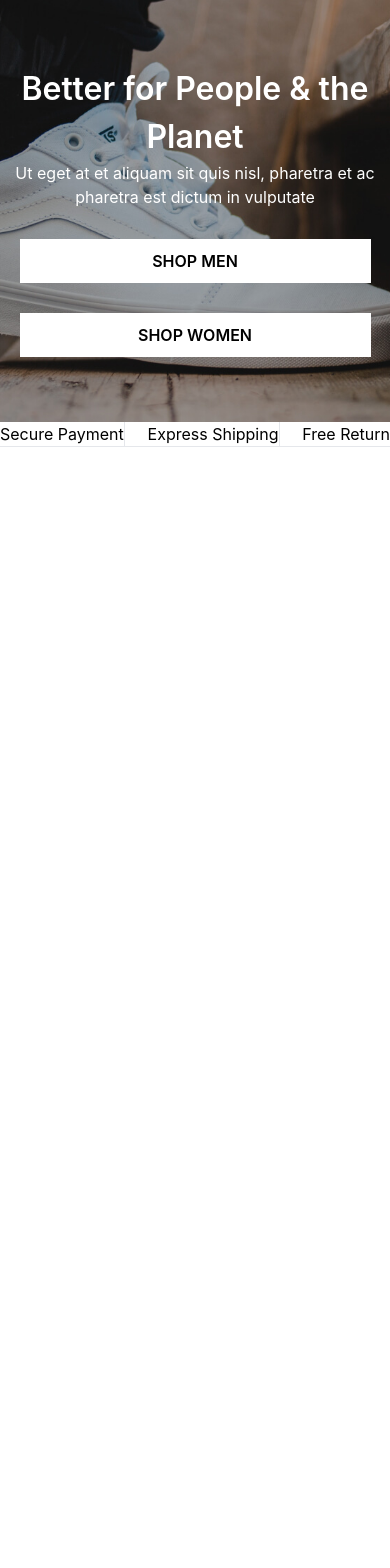
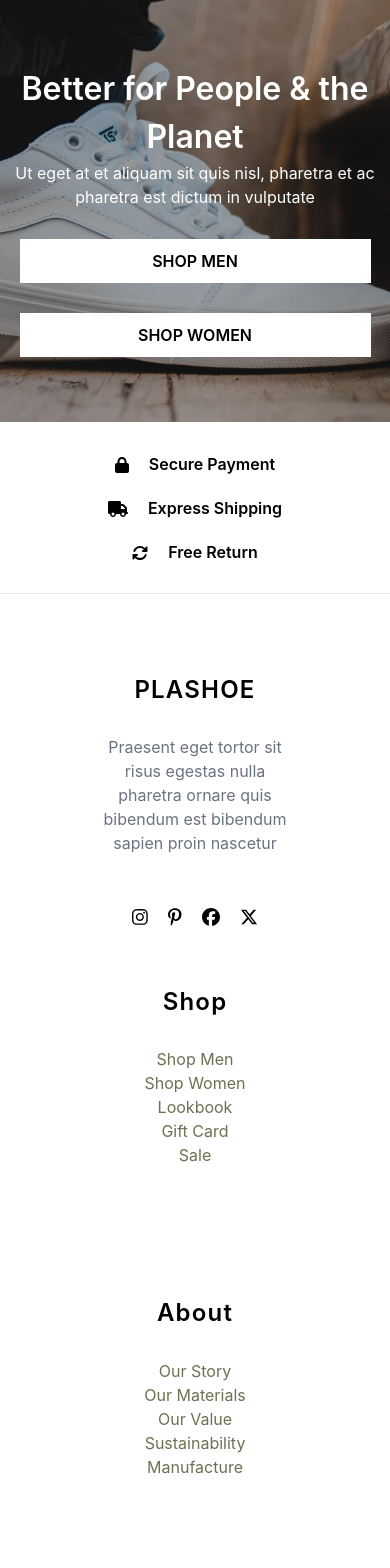
Before and after one commit to Mrking092/Ecommerce-Fork, a React (Create React App) app in the folder my-app/: page / in a window 390 px wide. Shown: the top 1568 px of the page. Before the commit the page ends 844 px from the top, so only its background shows below. Built offline with nearby package versions, Linux system fonts and the light colour scheme.

Commit message:
finishing footer

```diff
--- a/my-app/package.json
+++ b/my-app/package.json
@@ -3,6 +3,11 @@
   "version": "0.1.0",
   "private": true,
   "dependencies": {
+    "@fortawesome/fontawesome-svg-core": "^6.6.0",
+    "@fortawesome/free-brands-svg-icons": "^6.6.0",
+    "@fortawesome/free-regular-svg-icons": "^6.6.0",
+    "@fortawesome/free-solid-svg-icons": "^6.6.0",
+    "@fortawesome/react-fontawesome": "^0.2.2",
     "@testing-library/jest-dom": "^5.17.0",
     "@testing-library/react": "^13.4.0",
     "@testing-library/user-event": "^13.5.0",
--- a/my-app/src/Components/zeroz/Footer/Footer.js
+++ b/my-app/src/Components/zeroz/Footer/Footer.js
@@ -1,6 +1,9 @@
 import {FontAwesomeIcon} from '@fortawesome/react-fontawesome'
-import {faBagShopping, faUser, faXmark} from '@fortawesome/free-solid-svg-icons'
+import {faArrowsRotate, faLock, faTruck} from '@fortawesome/free-solid-svg-icons'
+import {faCopyright} from '@fortawesome/free-regular-svg-icons'
+import {faInstagram, faPinterestP, faFacebook, faXTwitter} from '@fortawesome/free-brands-svg-icons'
 import FooterStyle from './FooterStyle.css'
+import PaymentMethods from '../../Imgs/PaymentMethods.png'
 
 export default function Footer(){
     return(
@@ -14,19 +17,98 @@ export default function Footer(){
                 </div>
             </div>
 
-            <div className='Pros flex justify-between border-b'>
-                <div className='border-e'>
-                    <FontAwesomeIcon/>
+            <div className='pros flex justify-center border-b'>
+                <div className='border-e flex'>
+                    <FontAwesomeIcon className='icons' icon={faLock}/>
                     <p>Secure Payment</p>
                 </div>
-                <div className='border-e'>
-                    <FontAwesomeIcon/>
+                <div className='border-e flex'>
+                    <FontAwesomeIcon className='icons' icon={faTruck}/>
                     <p>Express Shipping</p>
                 </div>
-                <div className=''>
-                    <FontAwesomeIcon />
+                <div className='flex'>
+                    <FontAwesomeIcon className='icons' icon={faArrowsRotate}/>
                     <p>Free Return</p>
                 </div>
+            </div>
+
+            <div className='footerContainer flex justify-center'>
+                <div className='footerRouteContainer'>
+                    <h2 className='text-2xl tracking-wider font-semibold'>PLASHOE</h2>
+                    <p className='text-gray-500'>Praesent eget tortor sit risus egestas nulla pharetra
+                    ornare quis bibendum est bibendum sapien proin nascetur</p>
+                    <div className='iconsContainer flex gap-x-5 mt-12 text-lg'>
+                        <a href='#'><FontAwesomeIcon icon={faInstagram} /></a>
+                        <a href='#'><FontAwesomeIcon icon={faPinterestP} /></a>
+                        <a href='#'><FontAwesomeIcon icon={faFacebook} /></a>
+                        <a href='#'><FontAwesomeIcon icon={faXTwitter} /></a>
+                    </div>
+                </div>
+                <div className='footerRouteContainer'>
+                <h2 className='text-2xl tracking-wider font-semibold'>Shop</h2>
+                <ul>
+                    <li className=''>
+                        <a href='#'>Shop Men</a>
+                    </li>
+                    <li className=''>
+                        <a href='#'>Shop Women</a>
+                    </li>
+                    <li className=''>
+                        <a href='#'>Lookbook</a></li>
+                    <li className=''>
+                        <a href='#'>Gift Card</a>
+                    </li>
+                    <li className=''>
+                        <a href='#'>Sale</a>
+                    </li>
+                </ul>
+                </div>
+                <div className='footerRouteContainer'>
+                <h2 className='text-2xl tracking-wider font-semibold'>About</h2>
+                <ul>
+                    <li className=''>
+                        <a href='#'>Our Story</a>
+                    </li>
+                    <li className=''>
+                        <a href='#'>Our Materials</a>
+                    </li>
+                    <li className=''>
+                        <a href='#'>Our Value</a>
+                    </li>
+                    <li className=''>
+                        <a href='#'>Sustainability</a>
+                    </li>
+                    <li className=''>
+                        <a href='#'>Manufacture</a>
+                    </li>
+                </ul>
+                </div>
+                <div className='footerRouteContainer'>
+                <h2 className='text-2xl tracking-wider font-semibold'>Need Help?</h2>
+                <ul>
+                    <li className=''>
+                        <a href='#'>FAQs</a>
+                    </li>
+                    <li className=''>
+                        <a href='#'>Shipping & Returns</a>
+                    </li>
+                    <li className=''>
+                        <a href='#'>Shoe Care</a></li>
+                    <li className=''>
+                        <a href='#'>Size Chart</a>
+                    </li>
+                    <li className=''>
+                        <a href='#'>Contact Us</a>
+                    </li>
+                </ul>
+                </div>
+            </div>
+
+            <div className='copyRightContainer flex justify-around py-14 '>
+                <div className='text-sm text-gray-400'>
+                    <p className='text-center'><FontAwesomeIcon icon={faCopyright} className='text-xs' /> 2024 Recycled Shoe Store. Powered by Recycled Shoe Store.</p>
+                </div>
+                <img src={PaymentMethods} />
             </div>
         </>
     )
--- a/my-app/src/Components/zeroz/Footer/FooterStyle.css
+++ b/my-app/src/Components/zeroz/Footer/FooterStyle.css
@@ -1,3 +1,6 @@
+*{
+    box-sizing: border-box;
+}
 .betterForDiv{
     height: 60vh;
     background-image: url('../../Imgs/betterForImg.jpg');
@@ -22,7 +25,71 @@
 }
 
 .pros{
+    margin: 0 10%;
+}
+.pros div{
+    padding: 0 10%;
+    margin: 50px 0;
+}
+.pros div p{
+    font-size: 1.2rem;
+    font-weight: 600;
+    white-space: nowrap;
+}
+.pros .icons{
+    font-size: 20px;
+    margin-top: 5px;
+    margin-right: 20px;
+}
 
+.footerContainer{
+    margin: 80px 0;
+    gap: 0 10%;
+    padding-left: 20%;
+    flex-wrap: wrap;
+}
+.footerContainer div{
+    width: 15%;
+}
+
+.footerContainer div p{
+    font-size: 1.2rem;
+}
+.footerContainer div h2{
+    margin-bottom: 15%;
+}
+.footerContainer div li{
+    font-size: 1.1rem;
+    padding: 5px 0;
+    color: #6e7051;
+    font-weight: 400;
+}
+.footerRouteContainer .iconsContainer a:hover{
+    color: #f6aa28;
+}
+
+.copyRightContainer{
+    background-color: #f1f1ef;
+}
+
+@media (max-width: 1100px) {
+    .pros{
+        margin: 0;
+        flex-direction: column;
+        align-items: center;
+        padding: 5%;
+    }
+    .pros div{
+        border: none;
+        margin: 10px 0;
+    }
+    .pros div p ,.pros .icons{
+        font-size: 1rem;
+    }
+    .footerContainer .footerRouteContainer{
+        width: 40%;
+        margin-bottom: 8%;
+    }
 }
 @media (max-width: 950px) {
     .betterForDiv{
@@ -41,22 +108,45 @@
     }
     .betterForDiv div{
         flex-direction: column;
-
     }
     .betterForDiv button{
         padding: 10px 0;
         width: 90vw;
     }
+    .footerContainer{
+        padding: 0;
+    }
+    .footerContainer .footerRouteContainer{
+        width: 50%;
+        height: 30vh;
+        margin-bottom: 15%;
+        text-align: center;
+    }
+    .footerRouteContainer .iconsContainer{
+        width: 100%;
+        justify-content: center;
+    }
+    .footerContainer div p {
+        font-size: 1rem;
+    }
+    .footerContainer div li{
+        font-size: 1rem;
+        padding: 0;
+    }
+    .copyRightContainer{
+        flex-direction: column;
+        align-items: center;
+         padding-left: 5%;
+         padding-right: 5%;
+    }
+    .copyRightContainer img{
+        width: 300px;
+        margin-top: 20px;
+    }
 }
 @media (max-width: 465px) {
-    .betterForDiv h1{
-        /* padding-top: 25px; */
-    }
     .betterForDiv {
         height: 37vh;
-    }
-    .betterForDiv div{
-        /* margin-bottom: 20px; */
     }
 }
 @media (max-height: 900px) {
```
Also changed, not shown: my-app/src/Components/Imgs/PaymentMethods.png (added), 1 other file (tests, documents, lock files or other folders).
